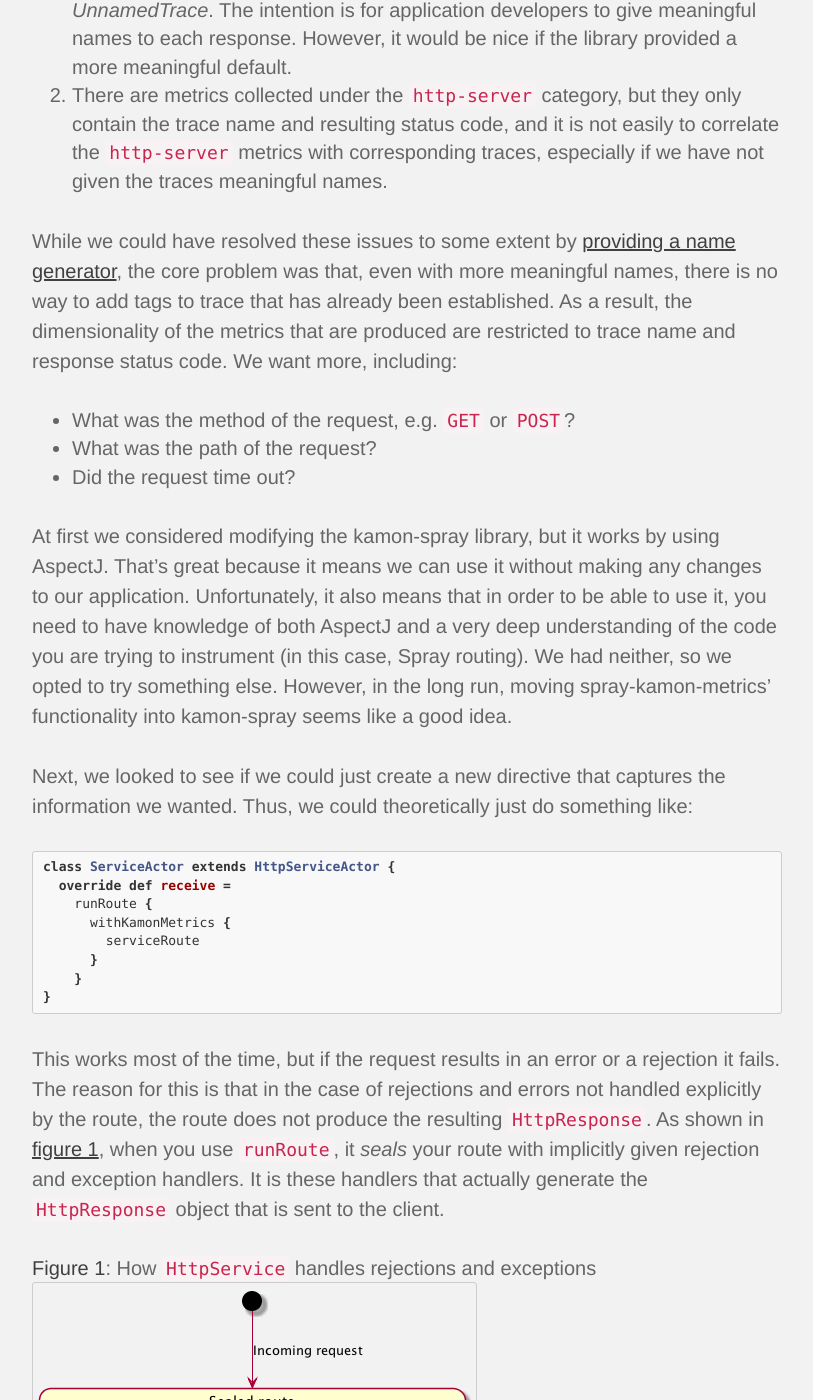
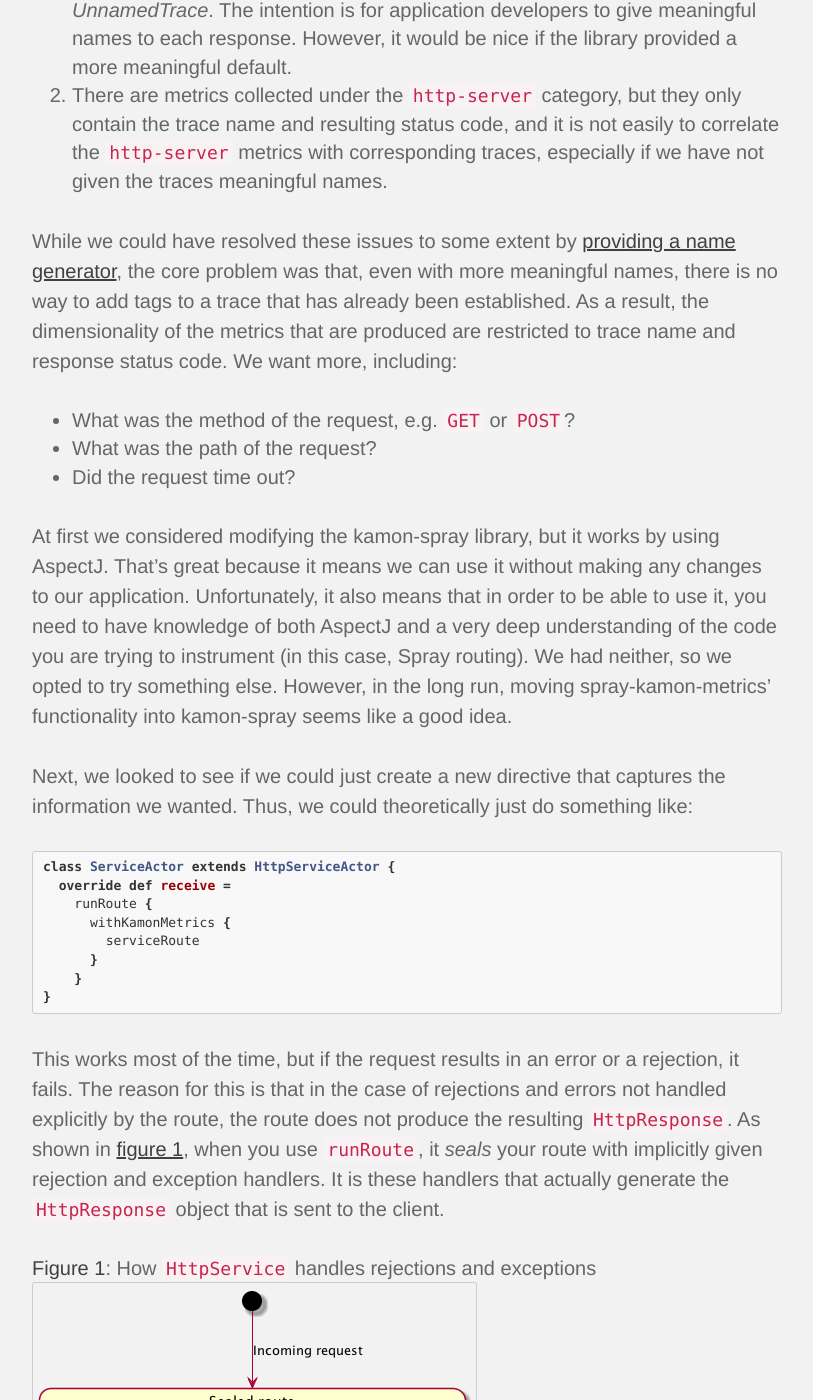
Before and after one commit to timwilliate/engineering-blog, a Jekyll site: the page built from _posts/2015-09-24-better-spray-metrics-with-kamon.md, in a window 1280 px wide and 1400 px high, scrolled down 1767 px. Shown: the whole window, without its empty margins (233-1046 px from the left). Built offline with Jekyll 4.4.1, drawn with Linux system fonts in a browser that asks for light colours; nearby versions of some CDN libraries; some web fonts are replaced; Markdown is read by kramdown in place of the engine named in the settings; some of the changed text lies outside the part shown.

Commit message:
minor fixes

````diff
--- a/_posts/2015-09-24-better-spray-metrics-with-kamon.md
+++ b/_posts/2015-09-24-better-spray-metrics-with-kamon.md
@@ -67,7 +68,7 @@
 
 While we could have resolved these issues to some extent by [providing a name
 generator][pang], the core problem was that, even with more meaningful names,
-there is no way to add tags to trace that has already been established.  As a
+there is no way to add tags to a trace that has already been established.  As a
 result, the dimensionality of the metrics that are produced are restricted to
 trace name and response status code.  We want more, including:
 
@@ -99,7 +100,7 @@
 ```
 
 This works most of the time, but if the request results in an error or a
-rejection it fails.  The reason for this is that in the case of rejections and
+rejection, it fails.  The reason for this is that in the case of rejections and
 errors not handled explicitly by the route, the route does not produce the
 resulting `HttpResponse`.  As shown in [figure 1][fig1], when you use
 `runRoute`, it *seals* your route with implicitly given rejection and exception
@@ -119,7 +120,7 @@
 managing state.
 
 In the end, what we decided to do is to replace `HttpService` with
-`TracingHttpService`, which is largely identical to `HttpService` the biggest
+`TracingHttpService`, which is largely identical to `HttpService`, the biggest
 difference being in how it seals routes:
 
 ```scala
@@ -392,26 +393,26 @@
 
 When we become `bound`, a few things take place:
 
-1. We capture the reference to the sender of the `Http.Bound` message.  This is
-   the _HTTP listener_ actor which handles all connections to that particular
-   server.
-2. We start watching the listener.  When it dies, that means the server has
-   died, so we should stop monitoring and shut down.
-3. We schedule a task that will send the listener a `Http.GetStats` every 15
-   seconds (this is configurable in the real code).  Keep in mind that when we
-   create this task, it uses the `self` implicit value as the sender, meaning
-   that as far as the listener is concerned, it is the monitor that is sending
-   these messages.
-4. We instantiate a Kamon entity we created specifically for recording the
-   Spray server metrics.  Its name is generated from the host name and port
-   where the server is listening.
-5. Finally we have the partial function that handles the two types of messages
-   that our actor will receive from this point forward:
-    a. When we get a `Terminated` message, that means the server has stopped.
-       As a result, we clean up by cancelling the recurring task, removing the
-       Kamon entity, and finally stopping ourselves.
-    b. In the case where we get new `Stats`, we update the Kamon entity with
-       the new values.
+1.  We capture the reference to the sender of the `Http.Bound` message.  This is
+    the _HTTP listener_ actor which handles all connections to that particular
+    server.
+2.  We start watching the listener.  When it dies, that means the server has
+    died, so we should stop monitoring and shut down.
+3.  We schedule a task that will send the listener a `Http.GetStats` every 15
+    seconds (this is configurable in the real code).  Keep in mind that when we
+    create this task, it uses the `self` implicit value as the sender, meaning
+    that as far as the listener is concerned, it is the monitor that is sending
+    these messages.
+4.  We instantiate a Kamon entity we created specifically for recording the
+    Spray server metrics.  Its name is generated from the host name and port
+    where the server is listening.
+5.  Finally we have the partial function that handles the two types of messages
+    that our actor will receive from this point forward:
+    -   When we get a `Terminated` message, that means the server has stopped.
+        As a result, we clean up by cancelling the recurring task, removing the
+        Kamon entity, and finally stopping ourselves.
+    -   In the case where we get new `Stats`, we update the Kamon entity with
+        the new values.
 
 All in all, this code is relatively straightforward.  However, we are not quite
 done, yet.  Updating the Kamon entity’s metrics was not as straightforward as
@@ -457,13 +458,14 @@
 worth sharing:
 
 ```scala
-class SprayServerMetrics(instrumentFactory: InstrumentFactory) extends GenericEntityRecorder(instrumentFactory) {
+class SprayServerMetrics(instrumentFactory: InstrumentFactory)
+  extends GenericEntityRecorder(instrumentFactory) {
   private val stats = new AtomicReference[Stats](new Stats(0.nanoseconds, 0, 0, 0, 0, 0, 0, 0))
-  private val connections = counter(“connections”)
-  private val openConnections = histogram(“open-connections”)
-  private val requests = counter(“requests”)
-  private val openRequests = histogram(“open-requests”)
-  private val requestTimeouts = counter(“request-timeouts”)
+  private val connections = counter("connections")
+  private val openConnections = histogram("open-connections")
+  private val requests = counter("requests")
+  private val openRequests = histogram("open-requests")
+  private val requestTimeouts = counter("request-timeouts")
 
   override def collect(collectionContext: CollectionContext): EntitySnapshot
 
@@ -480,9 +482,9 @@
 override def collect(collectionContext: CollectionContext): EntitySnapshot = {
   val parentSnapshot = super.collect(collectionContext)
   val metrics = parentSnapshot.metrics ++ Map(
-    counterKey(“uptime”, Time.Nanoseconds) → CounterSnapshot(stats.uptime.toNanos),
-    counterKey(“max-open-connections”) → CounterSnapshot(stats.maxOpenConnections),
-    counterKey(“max-open-requests”) → CounterSnapshot(stats.maxOpenRequests)
+    counterKey("uptime", Time.Nanoseconds) → CounterSnapshot(stats.uptime.toNanos),
+    counterKey("max-open-connections") → CounterSnapshot(stats.maxOpenConnections),
+    counterKey("max-open-requests") → CounterSnapshot(stats.maxOpenRequests)
   )
   new DefaultEntitySnapshot(metrics)
 }
@@ -503,7 +505,7 @@
 
 Last, we just need to be sure to deal with the updates:
 
-```
+```scala
 def updateStats(newStats: Stats): Unit = {
   openConnections.record(newStats.openConnections)
   openRequests.record(newStats.openRequests)
````
Also changed, not shown: other parts of _posts/2015-09-24-better-spray-metrics-with-kamon.md (+3 -2 lines).
